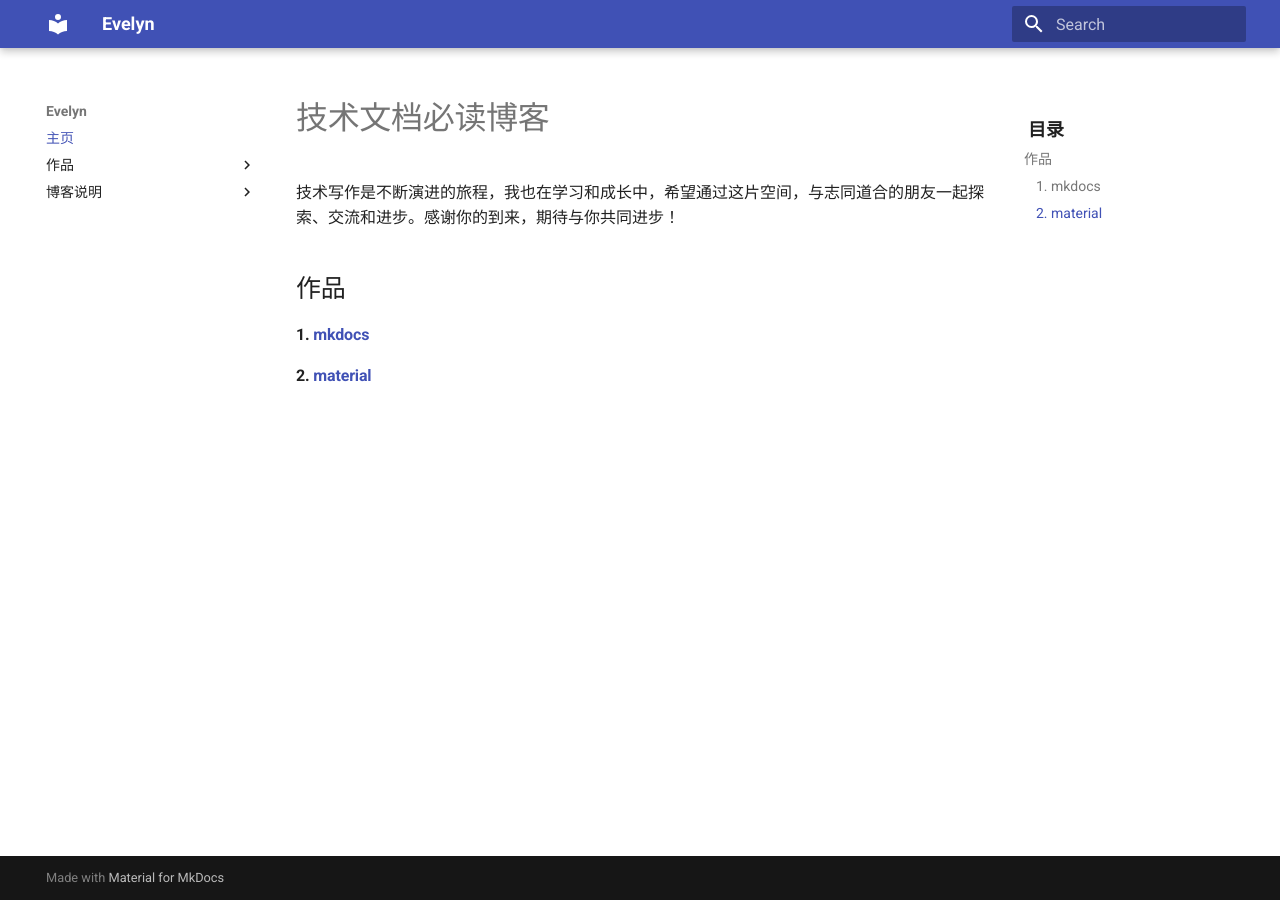
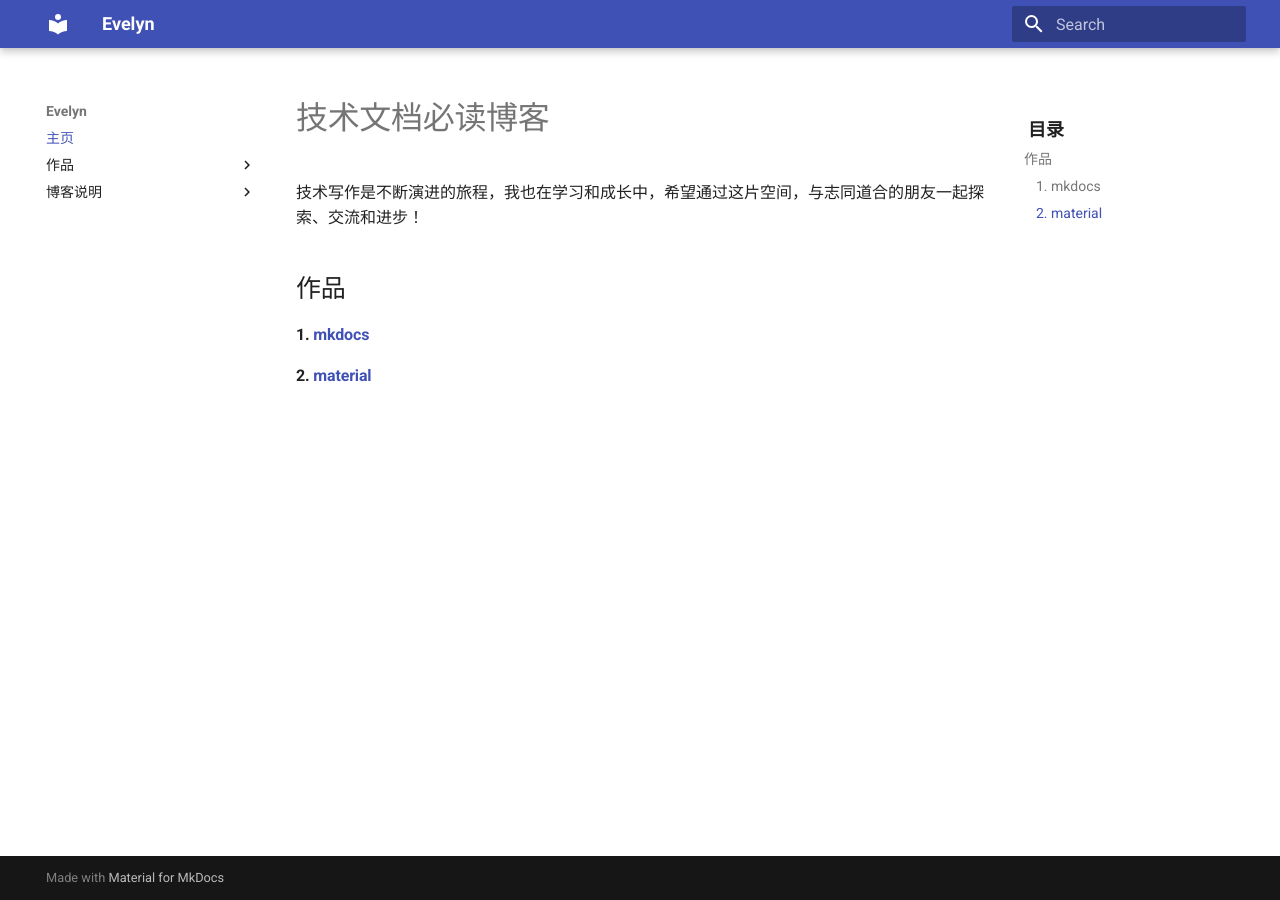
Before and after one commit to CoffeeCandy/Technical-Writer-Portfolio, an MkDocs documentation site: the page built from docs/index.md, in a window 1280 px wide. Built offline with MkDocs 1.6.1 and Material for MkDocs 9.7.7, drawn with Linux system fonts in a browser that asks for light colours.

```diff
--- a/docs/index.md
+++ b/docs/index.md
@@ -1,6 +1,6 @@
 # 技术文档必读博客
 
-技术写作是不断演进的旅程，我也在学习和成长中，希望通过这片空间，与志同道合的朋友一起探索、交流和进步。感谢你的到来，期待与你共同进步！
+技术写作是不断演进的旅程，我也在学习和成长中，希望通过这片空间，与志同道合的朋友一起探索、交流和进步！
 
 ## 作品
 #### 1. [mkdocs](./portfolio/mkdocs/introduce.md)
```
